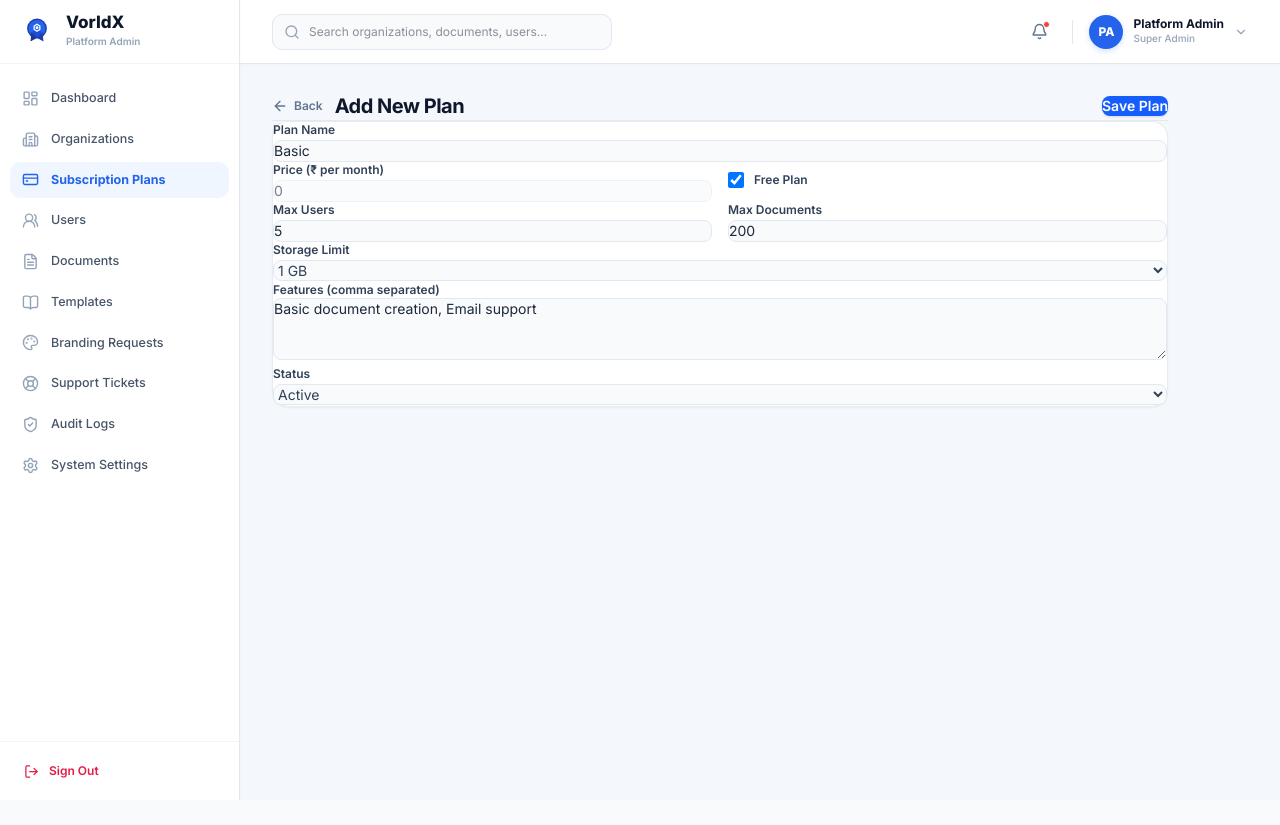
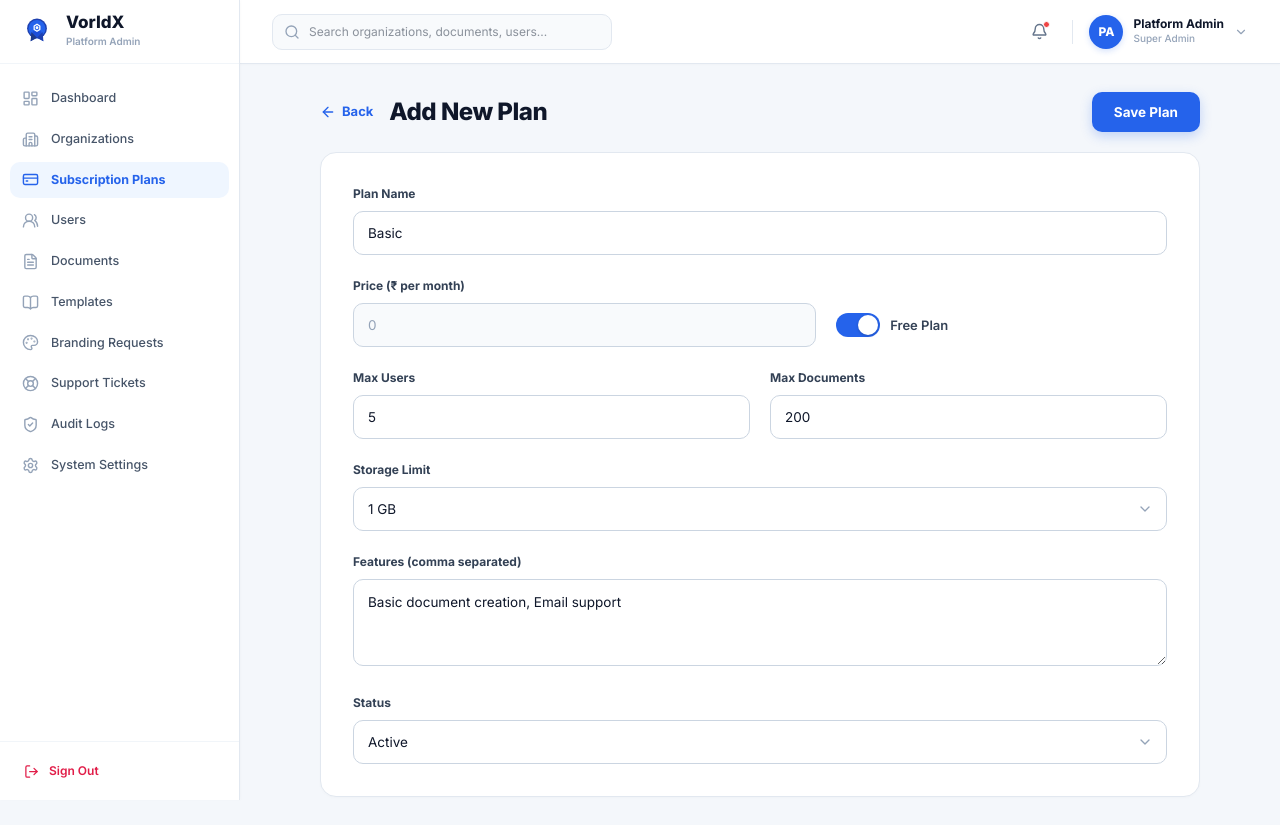
Before and after one commit to Muba9161/VX_QuotationMaker, a Next.js app: page /admin/subscription-plans/new in a window 1280 px wide. Before the commit the page ends 800 px from the top, so only its background shows below. Built offline with nearby package versions, Linux system fonts and the light colour scheme.

Commit message:
feat(admin): 1:1 match for Add New Plan page matching reference UI

```diff
--- a/app/admin/subscription-plans/new/page.tsx
+++ b/app/admin/subscription-plans/new/page.tsx
@@ -3,16 +3,16 @@ import React, { useState } from "react";
 import Link from "next/link";
 import { useRouter } from "next/navigation";
 import AdminLayout from "@/components/AdminLayout";
-import { ArrowLeft, Save, Check } from "lucide-react";
+import { ArrowLeft, ChevronDown } from "lucide-react";
 import { saveSubscriptionPlan, SubscriptionPlan } from "@/lib/adminStorage";
 
 export default function AddNewPlanPage() {
   const router = useRouter();
   const [name, setName] = useState("Basic");
-  const [priceMonthly, setPriceMonthly] = useState(0);
+  const [priceMonthly, setPriceMonthly] = useState<number>(0);
   const [isFree, setIsFree] = useState(true);
-  const [maxUsers, setMaxUsers] = useState(5);
-  const [maxDocuments, setMaxDocuments] = useState(200);
+  const [maxUsers, setMaxUsers] = useState<number>(5);
+  const [maxDocuments, setMaxDocuments] = useState<number>(200);
   const [storage, setStorage] = useState("1 GB");
   const [features, setFeatures] = useState("Basic document creation, Email support");
   const [status, setStatus] = useState<"Active" | "Inactive">("Active");
@@ -27,7 +27,7 @@ export default function AddNewPlanPage() {
       maxUsers: Number(maxUsers),
       maxDocuments: Number(maxDocuments),
       storage,
-      features: features.split(",").map(f => f.trim()),
+      features: features.split(",").map((f) => f.trim()),
       status,
     };
     saveSubscriptionPlan(newPlan);
@@ -36,98 +36,307 @@ export default function AddNewPlanPage() {
 
   return (
     <AdminLayout activePath="/admin/subscription-plans">
-      <div className="space-y-6 max-w-4xl mx-auto">
-        {/* Top Header matching Screen 6 */}
-        <div className="flex items-center justify-between pb-4 border-b border-slate-200">
-          <div className="flex items-center gap-3">
+      <div
+        style={{
+          width: "100%",
+          maxWidth: "880px",
+          margin: "0 auto",
+          display: "flex",
+          flexDirection: "column",
+          gap: "20px",
+          boxSizing: "border-box",
+        }}
+      >
+        {/* ================= TOP BAR ================= */}
+        <div
+          style={{
+            display: "flex",
+            alignItems: "center",
+            justifyContent: "space-between",
+            flexWrap: "wrap",
+            gap: "16px",
+          }}
+        >
+          {/* Left: Back + Title */}
+          <div style={{ display: "flex", alignItems: "center", gap: "16px" }}>
             <Link
               href="/admin/subscription-plans"
-              className="inline-flex items-center gap-1.5 text-xs font-semibold text-slate-500 hover:text-slate-800 transition-colors"
+              style={{
+                display: "inline-flex",
+                alignItems: "center",
+                gap: "6px",
+                fontSize: "13px",
+                fontWeight: "700",
+                color: "#2563eb",
+                textDecoration: "none",
+              }}
             >
-              <ArrowLeft className="w-4 h-4" />
+              <ArrowLeft style={{ width: "16px", height: "16px" }} />
               <span>Back</span>
             </Link>
-            <h1 className="text-xl font-bold text-slate-900 tracking-tight">Add New Plan</h1>
+
+            <h1
+              style={{
+                fontSize: "24px",
+                fontWeight: "900",
+                color: "#0f172a",
+                letterSpacing: "-0.5px",
+                margin: 0,
+              }}
+            >
+              Add New Plan
+            </h1>
           </div>
 
+          {/* Right: Save Plan Button */}
           <button
             onClick={handleSubmit}
-            className="inline-flex items-center gap-2 px-5 py-2 bg-blue-600 hover:bg-blue-700 text-white rounded-lg text-sm font-semibold shadow-sm transition-colors"
+            style={{
+              padding: "10px 22px",
+              backgroundColor: "#2563eb",
+              color: "#ffffff",
+              border: "none",
+              borderRadius: "10px",
+              fontSize: "13.5px",
+              fontWeight: "700",
+              cursor: "pointer",
+              boxShadow: "0 4px 12px rgba(37,99,235,0.25)",
+              transition: "background 0.15s ease",
+            }}
           >
-            <span>Save Plan</span>
+            Save Plan
           </button>
         </div>
 
-        {/* Form Body matching Screen 6 */}
-        <div className="bg-white p-8 rounded-2xl border border-slate-200/80 shadow-xs">
-          <form onSubmit={handleSubmit} className="space-y-5">
+        {/* ================= FORM BODY ================= */}
+        <div
+          style={{
+            backgroundColor: "#ffffff",
+            borderRadius: "16px",
+            border: "1px solid #e2e8f0",
+            padding: "32px",
+            boxShadow: "0 1px 3px rgba(0,0,0,0.02)",
+            boxSizing: "border-box",
+          }}
+        >
+          <form onSubmit={handleSubmit} style={{ display: "flex", flexDirection: "column", gap: "22px" }}>
+            {/* 1. Plan Name */}
             <div>
-              <label className="block text-xs font-semibold text-slate-700 mb-1.5">Plan Name</label>
+              <label
+                style={{
+                  display: "block",
+                  fontSize: "12px",
+                  fontWeight: "700",
+                  color: "#334155",
+                  marginBottom: "8px",
+                }}
+              >
+                Plan Name
+              </label>
               <input
                 type="text"
                 required
                 value={name}
                 onChange={(e) => setName(e.target.value)}
-                className="w-full px-3.5 py-2.5 bg-slate-50 border border-slate-200 rounded-lg text-sm focus:outline-none focus:ring-2 focus:ring-blue-500/20 focus:border-blue-500"
+                style={{
+                  width: "100%",
+                  height: "44px",
+                  padding: "0 14px",
+                  backgroundColor: "#ffffff",
+                  border: "1px solid #cbd5e1",
+                  borderRadius: "10px",
+                  fontSize: "13.5px",
+                  color: "#0f172a",
+                  outline: "none",
+                  boxSizing: "border-box",
+                }}
               />
             </div>
 
-            <div className="grid grid-cols-1 md:grid-cols-2 gap-4 items-center">
+            {/* 2. Price (₹ per month) & Free Plan Toggle */}
+            <div style={{ display: "grid", gridTemplateColumns: "1.4fr 1fr", gap: "20px", alignItems: "flex-end" }}>
               <div>
-                <label className="block text-xs font-semibold text-slate-700 mb-1.5">Price (₹ per month)</label>
+                <label
+                  style={{
+                    display: "block",
+                    fontSize: "12px",
+                    fontWeight: "700",
+                    color: "#334155",
+                    marginBottom: "8px",
+                  }}
+                >
+                  Price (₹ per month)
+                </label>
                 <input
                   type="number"
                   disabled={isFree}
                   value={isFree ? 0 : priceMonthly}
                   onChange={(e) => setPriceMonthly(Number(e.target.value))}
-                  className="w-full px-3.5 py-2.5 bg-slate-50 border border-slate-200 rounded-lg text-sm disabled:opacity-60"
+                  style={{
+                    width: "100%",
+                    height: "44px",
+                    padding: "0 14px",
+                    backgroundColor: isFree ? "#f8fafc" : "#ffffff",
+                    border: "1px solid #cbd5e1",
+                    borderRadius: "10px",
+                    fontSize: "13.5px",
+                    color: isFree ? "#94a3b8" : "#0f172a",
+                    outline: "none",
+                    boxSizing: "border-box",
+                  }}
                 />
               </div>
 
-              <div className="pt-5">
-                <label className="inline-flex items-center gap-2.5 cursor-pointer">
-                  <input
-                    type="checkbox"
-                    checked={isFree}
-                    onChange={(e) => {
-                      setIsFree(e.target.checked);
-                      if (e.target.checked) setPriceMonthly(0);
+              {/* Toggle Switch */}
+              <div style={{ display: "flex", alignItems: "center", gap: "10px", paddingBottom: "10px" }}>
+                <div
+                  onClick={() => {
+                    const next = !isFree;
+                    setIsFree(next);
+                    if (next) setPriceMonthly(0);
                   }}
-                    className="w-4 h-4 text-blue-600 rounded"
+                  style={{
+                    width: "44px",
+                    height: "24px",
+                    backgroundColor: isFree ? "#2563eb" : "#cbd5e1",
+                    borderRadius: "9999px",
+                    padding: "2px",
+                    cursor: "pointer",
+                    transition: "background-color 0.2s ease",
+                    display: "flex",
+                    alignItems: "center",
+                    boxSizing: "border-box",
+                  }}
+                >
+                  <div
+                    style={{
+                      width: "20px",
+                      height: "20px",
+                      backgroundColor: "#ffffff",
+                      borderRadius: "50%",
+                      boxShadow: "0 1px 3px rgba(0,0,0,0.2)",
+                      transform: isFree ? "translateX(20px)" : "translateX(0px)",
+                      transition: "transform 0.2s ease",
+                    }}
                   />
-                  <span className="text-xs font-semibold text-slate-700">Free Plan</span>
-                </label>
+                </div>
+                <span
+                  style={{
+                    fontSize: "13px",
+                    fontWeight: "600",
+                    color: "#334155",
+                    userSelect: "none",
+                    cursor: "pointer",
+                  }}
+                  onClick={() => {
+                    const next = !isFree;
+                    setIsFree(next);
+                    if (next) setPriceMonthly(0);
+                  }}
+                >
+                  Free Plan
+                </span>
               </div>
             </div>
 
-            <div className="grid grid-cols-1 md:grid-cols-2 gap-4">
+            {/* 3. Max Users & Max Documents (Side by Side) */}
+            <div style={{ display: "grid", gridTemplateColumns: "1fr 1fr", gap: "20px" }}>
               <div>
-                <label className="block text-xs font-semibold text-slate-700 mb-1.5">Max Users</label>
+                <label
+                  style={{
+                    display: "block",
+                    fontSize: "12px",
+                    fontWeight: "700",
+                    color: "#334155",
+                    marginBottom: "8px",
+                  }}
+                >
+                  Max Users
+                </label>
                 <input
                   type="number"
+                  required
                   value={maxUsers}
                   onChange={(e) => setMaxUsers(Number(e.target.value))}
-                  className="w-full px-3.5 py-2.5 bg-slate-50 border border-slate-200 rounded-lg text-sm"
+                  style={{
+                    width: "100%",
+                    height: "44px",
+                    padding: "0 14px",
+                    backgroundColor: "#ffffff",
+                    border: "1px solid #cbd5e1",
+                    borderRadius: "10px",
+                    fontSize: "13.5px",
+                    color: "#0f172a",
+                    outline: "none",
+                    boxSizing: "border-box",
+                  }}
                 />
               </div>
 
               <div>
-                <label className="block text-xs font-semibold text-slate-700 mb-1.5">Max Documents</label>
+                <label
+                  style={{
+                    display: "block",
+                    fontSize: "12px",
+                    fontWeight: "700",
+                    color: "#334155",
+                    marginBottom: "8px",
+                  }}
+                >
+                  Max Documents
+                </label>
                 <input
                   type="number"
+                  required
                   value={maxDocuments}
                   onChange={(e) => setMaxDocuments(Number(e.target.value))}
-                  className="w-full px-3.5 py-2.5 bg-slate-50 border border-slate-200 rounded-lg text-sm"
+                  style={{
+                    width: "100%",
+                    height: "44px",
+                    padding: "0 14px",
+                    backgroundColor: "#ffffff",
+                    border: "1px solid #cbd5e1",
+                    borderRadius: "10px",
+                    fontSize: "13.5px",
+                    color: "#0f172a",
+                    outline: "none",
+                    boxSizing: "border-box",
+                  }}
                 />
               </div>
             </div>
 
+            {/* 4. Storage Limit Dropdown */}
             <div>
-              <label className="block text-xs font-semibold text-slate-700 mb-1.5">Storage Limit</label>
+              <label
+                style={{
+                  display: "block",
+                  fontSize: "12px",
+                  fontWeight: "700",
+                  color: "#334155",
+                  marginBottom: "8px",
+                }}
+              >
+                Storage Limit
+              </label>
+              <div style={{ position: "relative" }}>
                 <select
                   value={storage}
                   onChange={(e) => setStorage(e.target.value)}
-                className="w-full px-3.5 py-2.5 bg-slate-50 border border-slate-200 rounded-lg text-sm text-slate-700"
+                  style={{
+                    width: "100%",
+                    height: "44px",
+                    padding: "0 36px 0 14px",
+                    backgroundColor: "#ffffff",
+                    border: "1px solid #cbd5e1",
+                    borderRadius: "10px",
+                    fontSize: "13.5px",
+                    color: "#0f172a",
+                    outline: "none",
+                    cursor: "pointer",
+                    appearance: "none",
+                    boxSizing: "border-box",
+                  }}
                 >
                   <option value="1 GB">1 GB</option>
                   <option value="5 GB">5 GB</option>
@@ -135,28 +344,102 @@ export default function AddNewPlanPage() {
                   <option value="50 GB">50 GB</option>
                   <option value="Unlimited">Unlimited</option>
                 </select>
+                <ChevronDown
+                  style={{
+                    width: "16px",
+                    height: "16px",
+                    color: "#94a3b8",
+                    position: "absolute",
+                    right: "14px",
+                    top: "50%",
+                    transform: "translateY(-50%)",
+                    pointerEvents: "none",
+                  }}
+                />
+              </div>
             </div>
 
+            {/* 5. Features (comma separated) */}
             <div>
-              <label className="block text-xs font-semibold text-slate-700 mb-1.5">Features (comma separated)</label>
+              <label
+                style={{
+                  display: "block",
+                  fontSize: "12px",
+                  fontWeight: "700",
+                  color: "#334155",
+                  marginBottom: "8px",
+                }}
+              >
+                Features (comma separated)
+              </label>
               <textarea
                 rows={3}
                 value={features}
                 onChange={(e) => setFeatures(e.target.value)}
-                className="w-full p-3 bg-slate-50 border border-slate-200 rounded-lg text-sm"
+                style={{
+                  width: "100%",
+                  padding: "12px 14px",
+                  backgroundColor: "#ffffff",
+                  border: "1px solid #cbd5e1",
+                  borderRadius: "10px",
+                  fontSize: "13.5px",
+                  color: "#0f172a",
+                  outline: "none",
+                  boxSizing: "border-box",
+                  fontFamily: "inherit",
+                  resize: "vertical",
+                }}
               />
             </div>
 
+            {/* 6. Status Dropdown */}
             <div>
-              <label className="block text-xs font-semibold text-slate-700 mb-1.5">Status</label>
+              <label
+                style={{
+                  display: "block",
+                  fontSize: "12px",
+                  fontWeight: "700",
+                  color: "#334155",
+                  marginBottom: "8px",
+                }}
+              >
+                Status
+              </label>
+              <div style={{ position: "relative" }}>
                 <select
                   value={status}
                   onChange={(e) => setStatus(e.target.value as any)}
-                className="w-full px-3.5 py-2.5 bg-slate-50 border border-slate-200 rounded-lg text-sm text-slate-700"
+                  style={{
+                    width: "100%",
+                    height: "44px",
+                    padding: "0 36px 0 14px",
+                    backgroundColor: "#ffffff",
+                    border: "1px solid #cbd5e1",
+                    borderRadius: "10px",
+                    fontSize: "13.5px",
+                    color: "#0f172a",
+                    outline: "none",
+                    cursor: "pointer",
+                    appearance: "none",
+                    boxSizing: "border-box",
+                  }}
                 >
                   <option value="Active">Active</option>
                   <option value="Inactive">Inactive</option>
                 </select>
+                <ChevronDown
+                  style={{
+                    width: "16px",
+                    height: "16px",
+                    color: "#94a3b8",
+                    position: "absolute",
+                    right: "14px",
+                    top: "50%",
+                    transform: "translateY(-50%)",
+                    pointerEvents: "none",
+                  }}
+                />
+              </div>
             </div>
           </form>
         </div>
```
Lines whose indentation alone changed are shown as unchanged.
